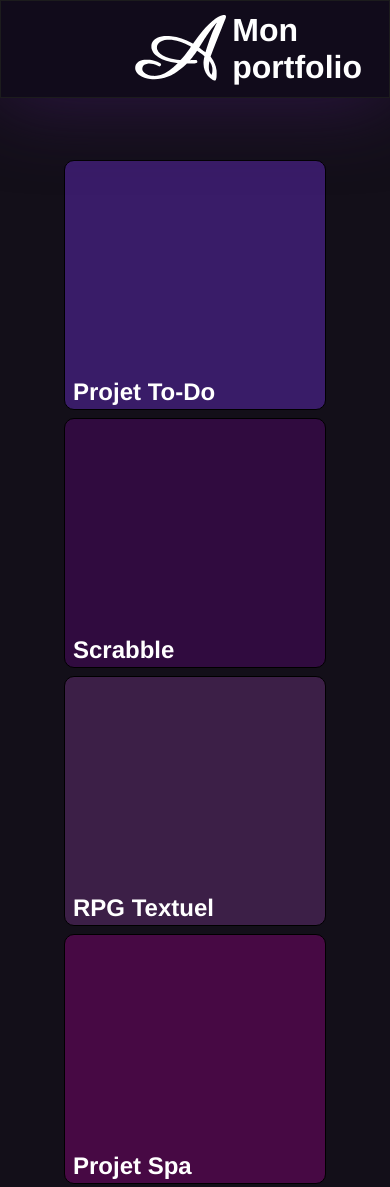
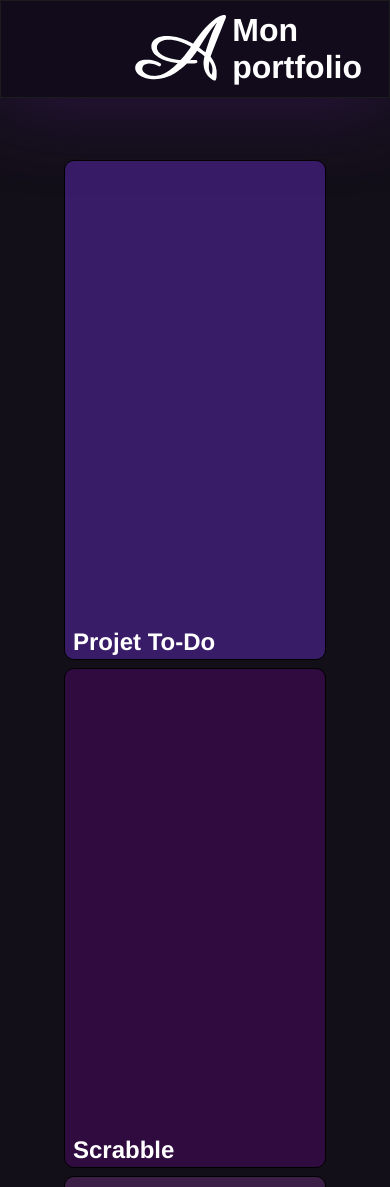
Before and after one commit to L0wBly/Projet-Portfolio, a plain HTML site: page index.html in a window 390 px wide. Shown: the top 1187 px of the page. Drawn offline with Linux system fonts and the light colour scheme; a web font is replaced by a local one.

Commit message:
Modification reponsive mobile

```diff
--- a/asset/css/style.css
+++ b/asset/css/style.css
@@ -126,7 +126,7 @@ main {
     gap: 8px;
     width: 100%;
     max-width: 1200px;
-    height: 150vh;
+    height: 145vh;
 }
 
 .pcarre,
@@ -302,35 +302,35 @@ footer div h3 {
     .pcarre {
             grid-row: span 1 / span 1;
             position: relative;
-            height: 250px;
+            height: 500px;
         }
 
     .rect {
             grid-row: span 1 / span 1;
             grid-column: span 1 /span 1;
             position: relative;
-            height: 250px;
+            height: 500px;
         }
 
     .recti {
             grid-row: span 1 / span 1;
             grid-column: span 1 /span 1;
             position: relative;
-            height: 250px;
+            height: 500px;
         }
 
     .gcarre {
             grid-row: span 1 / span 1;
             grid-column: span 1 / span 1;
             position: relative;
-            height: 250px;
+            height: 500px;
         }
 
     .rectangle {
             grid-row: span 1 / span 1;
             grid-column: span 1 /span 1;
             position: relative;
-            height: 250px;
+            height: 500px;
         }
 
     }
```
